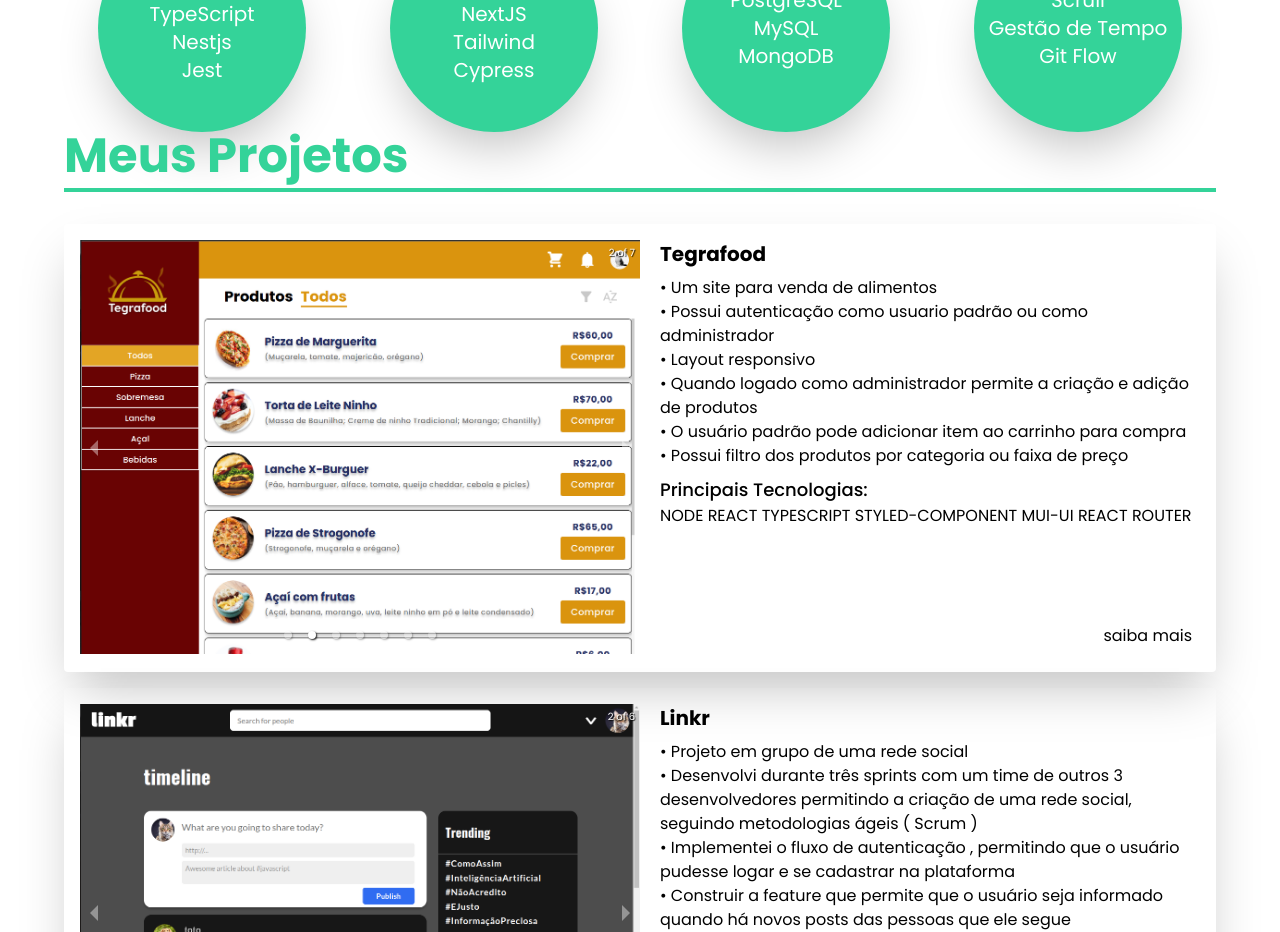
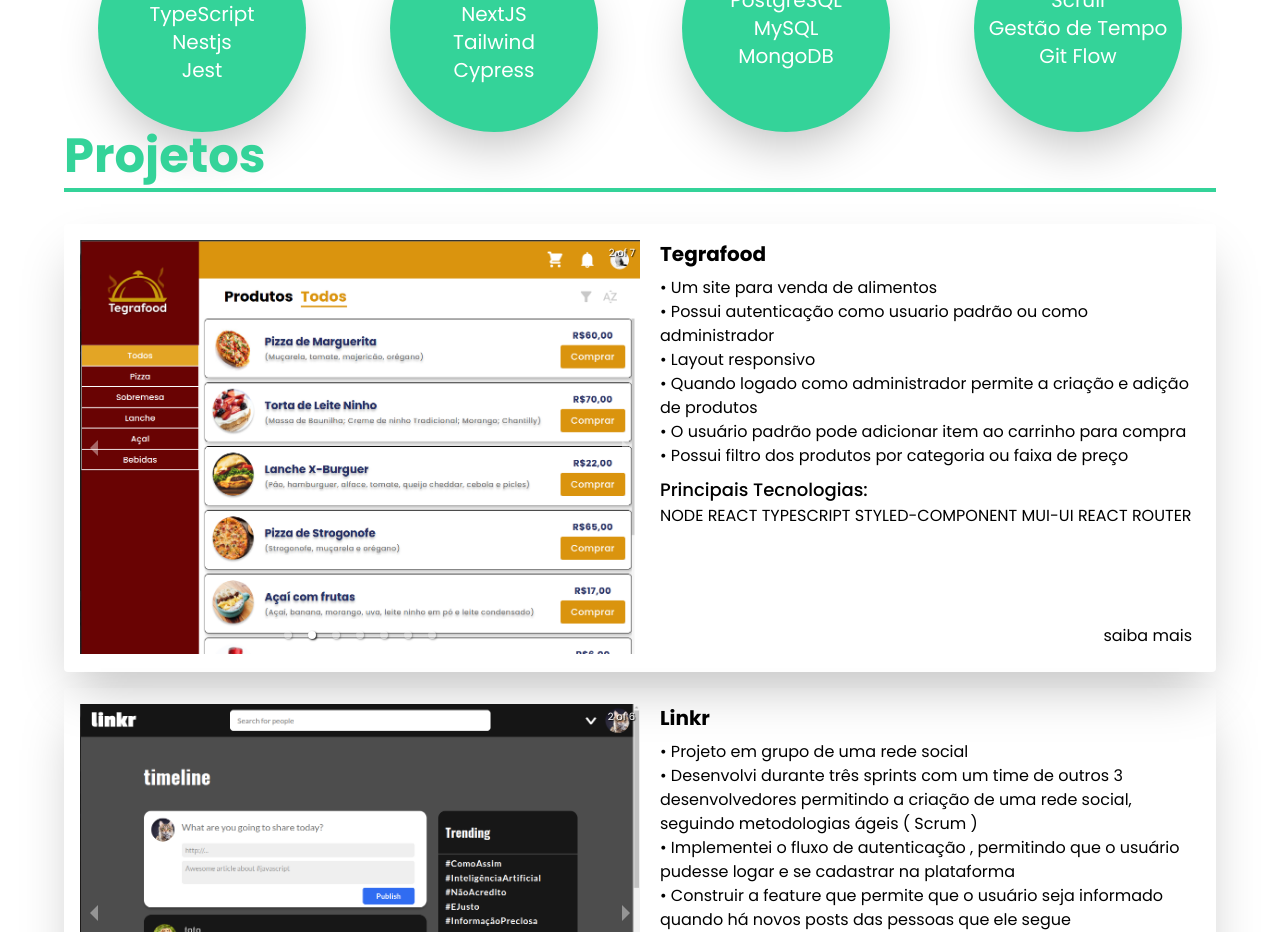
Before and after one commit to AntonioGMN/portfolio, a Next.js app: page / in a window 1280 px wide. Shown: the part 900-1832 px from the top of the page. Built offline with nearby package versions, Linux system fonts and the light colour scheme.

Commit message:
fix: remove meus projetos title

```diff
--- a/src/components/section/projets.tsx
+++ b/src/components/section/projets.tsx
@@ -11,7 +11,7 @@ import Container from "../containers/conteiner";
 export default function Projets() {
 	return (
 		<Container>
-			<SectionTitle>Meus Projetos</SectionTitle>
+			<SectionTitle>Projetos</SectionTitle>
 			<section className="flex flex-col gap-4">
 				<Article>
 					<ProjectsCarousel obj={Tegrafood} />
```
